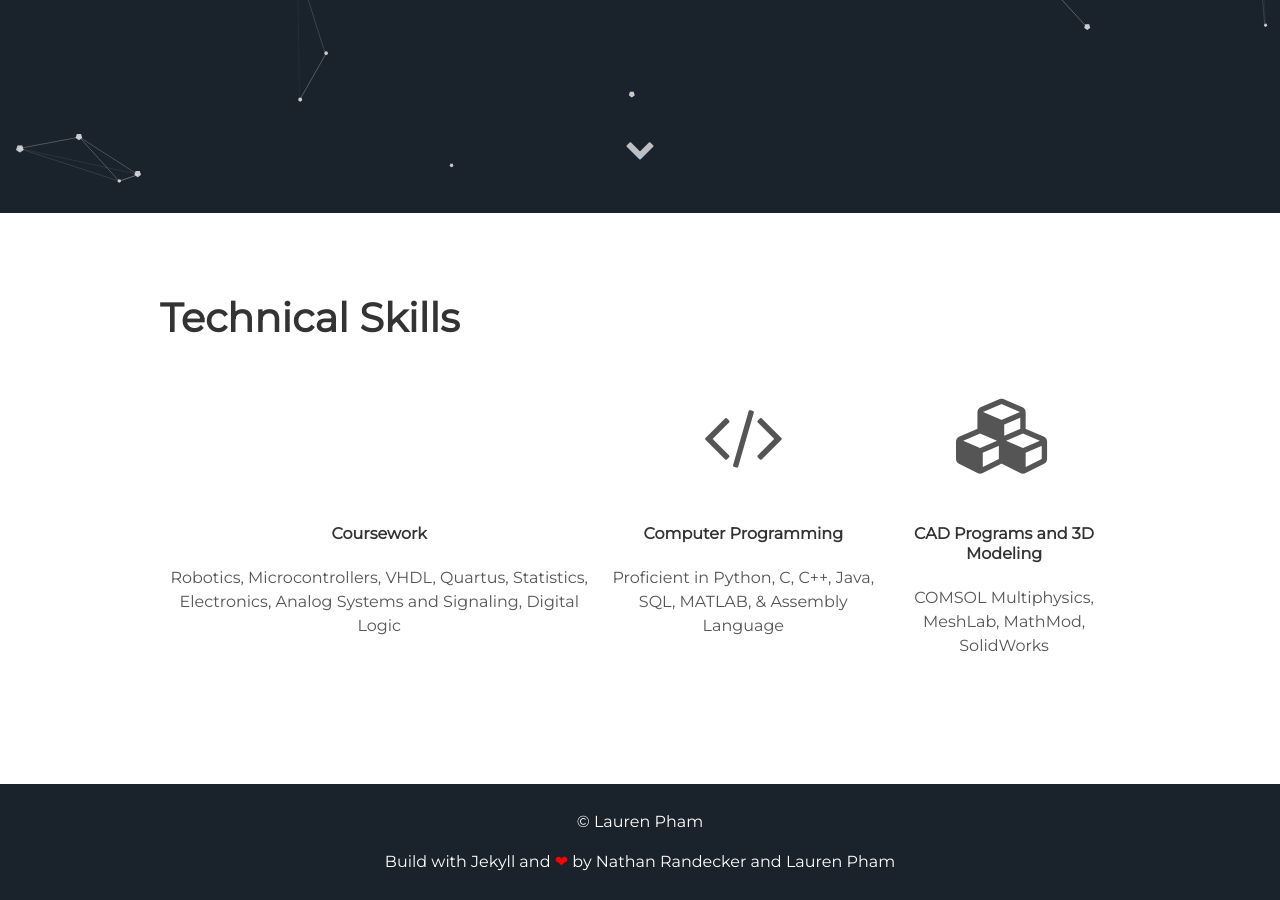
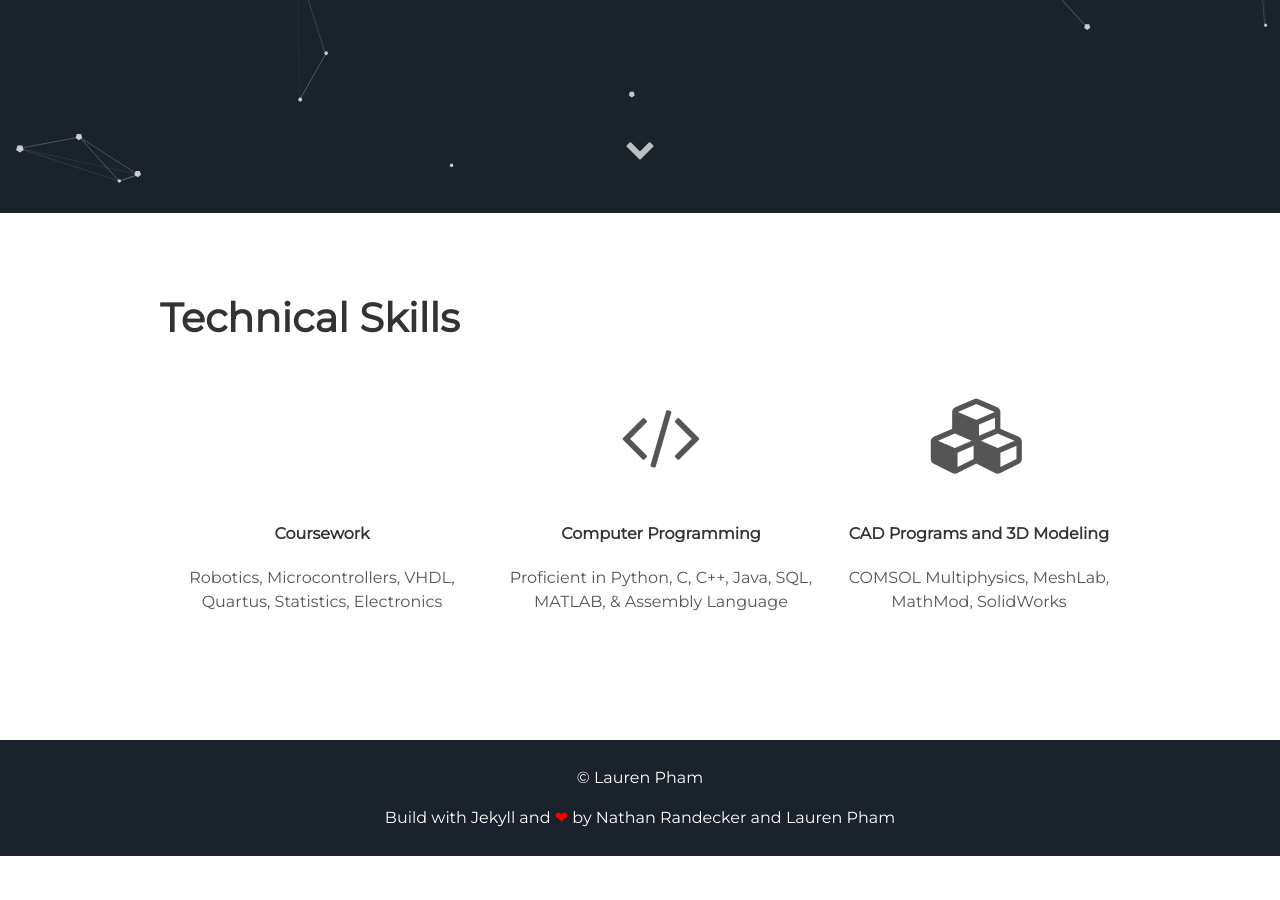
Before and after one commit to laurenpham/techskills, a Jekyll site: the page built from index.html, in a window 1280 px wide and 900 px high, scrolled down 687 px. Built offline with Jekyll 4.4.1, drawn with Linux system fonts in a browser that asks for light colours; after the commit the page ends 1543 px from its top, so only the background shows below that.

Commit message:
Update about.html

```diff
--- a/_includes/about.html
+++ b/_includes/about.html
@@ -8,7 +8,7 @@
         <div class="tech">
           <i class="fa fa-user-graduate"></i>
           <h4>Coursework</h4>
-          <p>Robotics, Microcontrollers, VHDL, Quartus, Statistics, Electronics, Analog Systems and Signaling, Digital Logic</p>
+          <p>Robotics, Microcontrollers, VHDL, Quartus, Statistics, Electronics</p>
         </div>
 
         <div class="tech">
```
